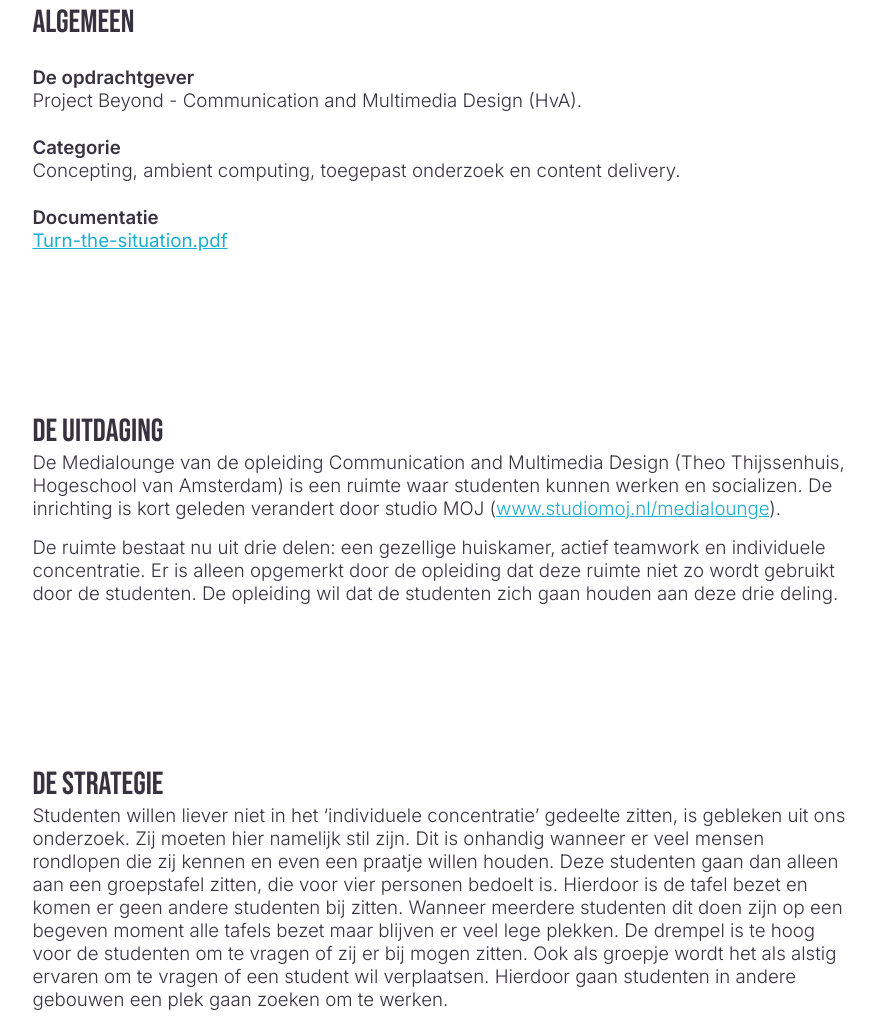
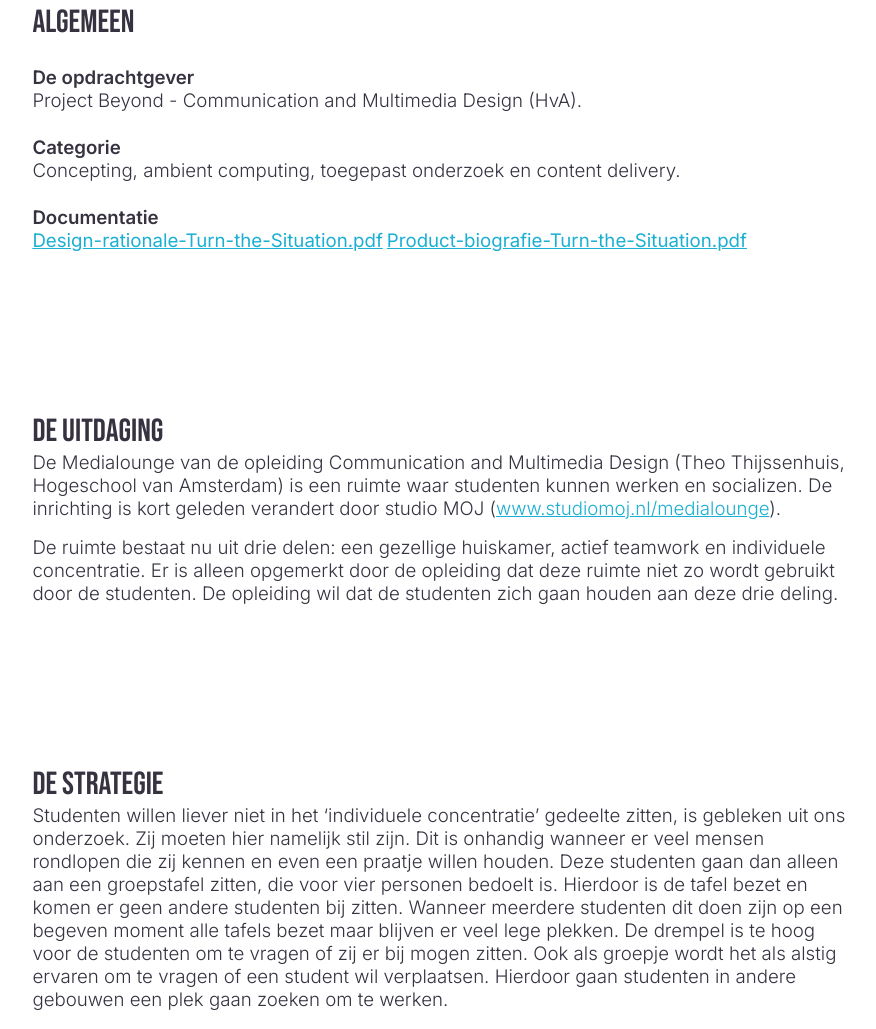
Before and after one commit to Onno000/idsfijen, a plain HTML site: page turnthesituation.html in a window 1280 px wide. Shown: the part 1298-2327 px from the top of the page, without its empty margins (198-1074 px from the left). Drawn offline with Linux system fonts and the light colour scheme.

Commit message:
Website erop

```diff
--- a/turnthesituation.html
+++ b/turnthesituation.html
@@ -100,8 +100,11 @@
             delivery.
           </p>
           <h3>Documentatie</h3>
+          <a href="./pdf/designrationaleturnthesituation.pdf"
+            >Design-rationale-Turn-the-Situation.pdf</a
+          >
           <a href="./pdf/turnthesituation.pdf" target="_blank"
-            >Turn-the-situation.pdf</a
+            >Product-biografie-Turn-the-Situation.pdf</a
           >
         </section>
 
```
Also changed, not shown: 4 other files.
